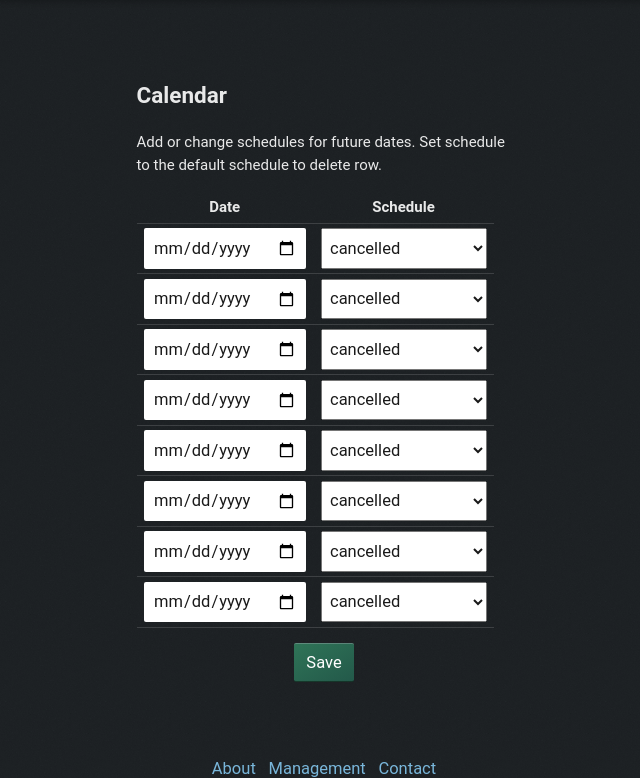
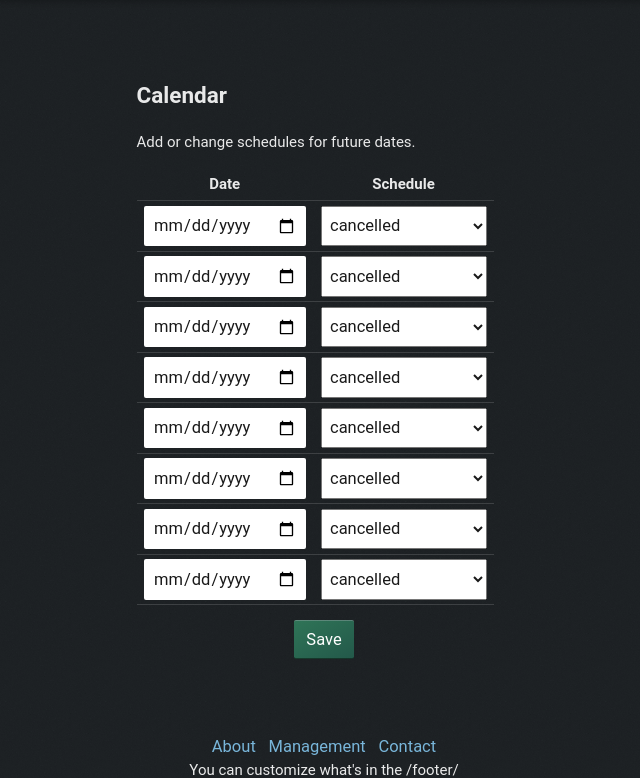
Before and after one commit to zorzalo3/zorza, a Django app: page /timetable/calendar/edit/ in a window 1280 px wide. Shown: the part 60-838 px from the top of the page, without its empty margins (316-956 px from the left). Run offline with Django 3.2, Linux system fonts and the light colour scheme; the visitor is signed in with stand-in values (Sample User, id 1); data comes from the database, SQL or seed files in the repository; data that the repository does not hold is empty.

Commit message:
Revert "Delete calendar rows by selecting default schedule"
This reverts commit 6e96a92ac474fb173d9a2b75bf9d9695eec0ccca.

```diff
--- a/timetable/templates/edit_calendar.html
+++ b/timetable/templates/edit_calendar.html
@@ -9,10 +9,7 @@
 <form class="form-small" method="post">
 	<h2>{% trans "Calendar" %}</h2>
 	<p>
-		{% blocktrans trimmed %}
-		Add or change schedules for future dates.
-		Set schedule to the default schedule to delete row.
-		{% endblocktrans %}
+		{% blocktrans %}Add or change schedules for future dates.{% endblocktrans %}
 	</p>
 	{% csrf_token %}
 	{{ formset.non_field_errors }}
--- a/timetable/views.py
+++ b/timetable/views.py
@@ -139,10 +139,7 @@ def edit_calendar(request):
     if request.method == 'POST':
         formset = DayPlanFormSet(request.POST, queryset=qs)
         if formset.is_valid():
-            for instance in formset.save(commit=False):
-                instance.save()
-                if instance.schedule and instance.schedule.is_default:
-                    instance.delete()
+            formset.save()
             # Refresh the formset by refreshing the page
             return HttpResponseRedirect(request.path)
     else:
```
Also changed, not shown: locale/pl/LC_MESSAGES/django.po, 1 other file.
